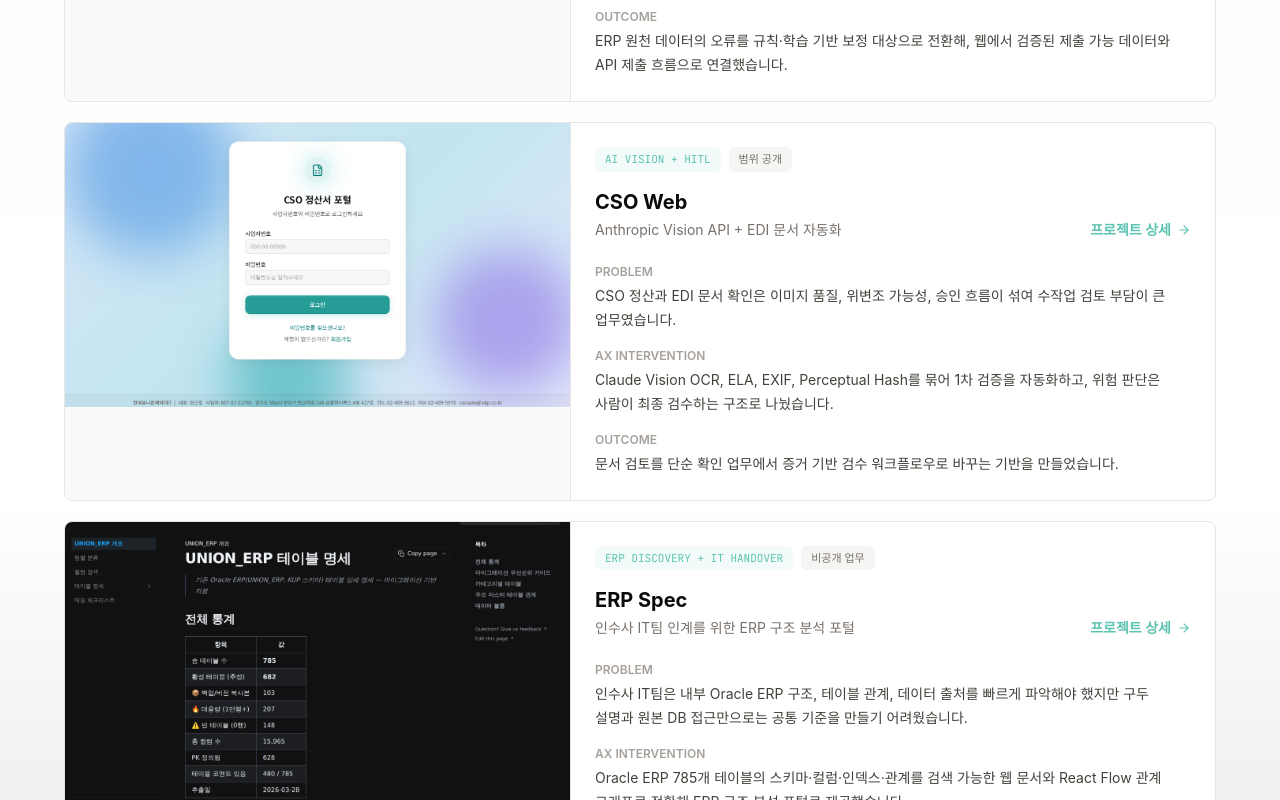
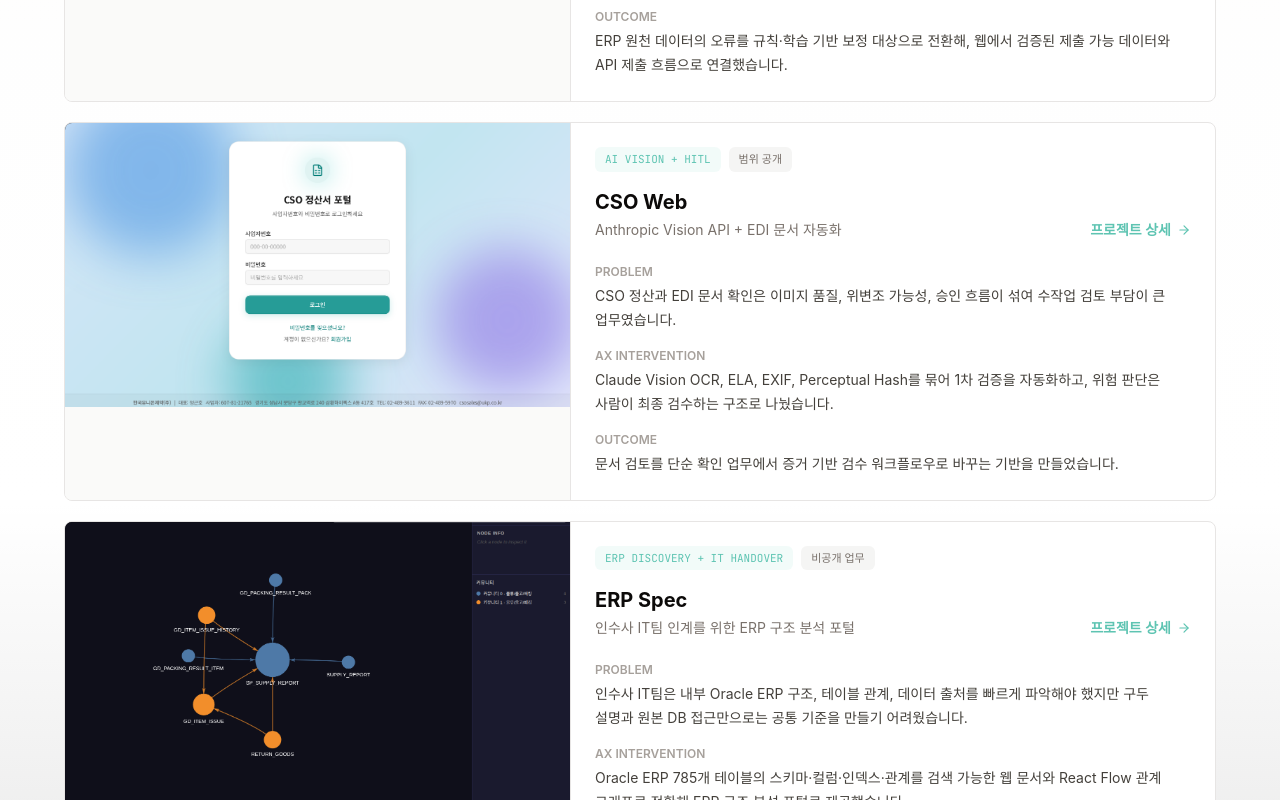
Before and after one commit to yurielk82/ref-hub, a Next.js app: page /ax in a window 1280 px wide. Shown: the part 1880-2680 px from the top of the page. Built offline with nearby package versions, Linux system fonts and the light colour scheme; a web font is replaced by a local one.

Commit message:
assets: update portfolio project screenshots

```diff
--- a/components/portfolio/project-thumbnail.tsx
+++ b/components/portfolio/project-thumbnail.tsx
@@ -4,14 +4,14 @@ import { cn } from '@/lib/utils'
 
 const config = {
   card: {
-    imageClass: 'object-cover transition-transform duration-500 group-hover:scale-105',
+    imageClass: 'object-cover object-center transition-transform duration-500 group-hover:scale-105',
     sizes: '(max-width: 768px) 100vw, 50vw',
     priority: false,
     emojiSize: 'text-5xl',
     wrapperClass: 'h-full',
   },
   detail: {
-    imageClass: 'object-cover',
+    imageClass: 'object-cover object-center',
     sizes: '(max-width: 1024px) 100vw, 40vw',
     priority: true,
     emojiSize: 'text-6xl',
@@ -30,7 +30,7 @@ export function ProjectThumbnail({
 
   if (project.screenshot) {
     return (
-      <div className="relative aspect-video">
+      <div className="relative flex aspect-video items-center justify-center overflow-hidden bg-stone-950">
         <Image
           src={project.screenshot}
           alt={`${project.name} 스크린샷`}
--- a/data/projects.ts
+++ b/data/projects.ts
@@ -158,7 +158,7 @@ export const PROJECTS: Project[] = [
     category: 'web',
     liveUrl: 'https://erp-spec.dvsharp.com',
     githubUrl: 'https://github.com/yurielk82/erp-spec',
-    screenshot: '/images/portfolio/erp-spec/hero.png',
+    screenshot: '/images/portfolio/erp-spec/barcode-graph.png',
     emoji: '🗄️',
     gradient: 'from-stone-600/15 to-stone-400/15',
     features: [
@@ -200,7 +200,7 @@ export const PROJECTS: Project[] = [
     name: 'Claude/Codex Harness',
     tagline: '코드는 싸지 않다. AX Delivery 자동화 하네스 (규칙 22 + 훅 48 + 스킬 128)',
     description:
-      'Claude Code와 Codex 기반 작업 방식을 규칙·훅·에이전트·스킬·RAG 기억으로 계층화하여 관리하는 AX Delivery 자동화 하네스. mattpocock/skills의 작은 스킬, 공유 언어, 피드백 루프 철학을 녹여 코드 품질 강제, 배포 안전장치, 리뷰 자동화, 프로젝트 맥락 회수를 운영 체계로 고정합니다.',
+      'Claude Code와 Codex 기반 작업 방식을 규칙·훅·에이전트·스킬·RAG 기억으로 계층화하여 관리하는 AX Delivery 자동화 하네스. 작은 스킬, 공유 언어, 피드백 루프라는 방향은 mattpocock/skills와 결과적으로 맞닿지만, 현업 배포·리뷰·RAG 기억까지 포함한 더 고도화된 운영 체계로 확장했습니다.',
     tech: ['Bash', 'Markdown', 'YAML', 'Claude Code', 'Codex', 'Git Hooks', 'RAG Memory'],
     category: 'tool',
     githubUrl: 'https://github.com/yurielk82/claude-dotfiles',
@@ -208,7 +208,7 @@ export const PROJECTS: Project[] = [
     gradient: 'from-amber-500/15 to-orange-500/15',
     features: [
       '코드는 싸지 않다라는 원칙을 앞에 두고 생성 속도보다 요구 정렬, 검증, 유지보수 비용 통제를 우선',
-      'mattpocock/skills처럼 작은 온디맨드 스킬을 조합해 기획, TDD, 진단, 아키텍처 개선, 배포 대응을 상황별 호출',
+      '작은 온디맨드 스킬, 공유 언어, 피드백 루프가 현업 AX 운영 속에서 자연스럽게 수렴한 원칙임을 구조화',
       'CONTEXT, ADR, 작업 로그, wiki, 그래프 기반 RAG 기억을 연결해 프로젝트 용어와 의사결정을 다음 세션에서도 회수',
       'Claude Code와 Codex 작업 규칙을 계층화해 코드 원칙, 보안, DDD, 디자인, 배포 기준을 자동 주입',
       '48개 훅으로 커밋 전 검증, 테스트/빌드 가드, 배포 안전장치, 반복 실수 방지 흐름 구성',
```
Also changed, not shown: public/images/portfolio/erp-spec/barcode-graph.png (added), 1 other file (tests, documents, lock files or other folders).
